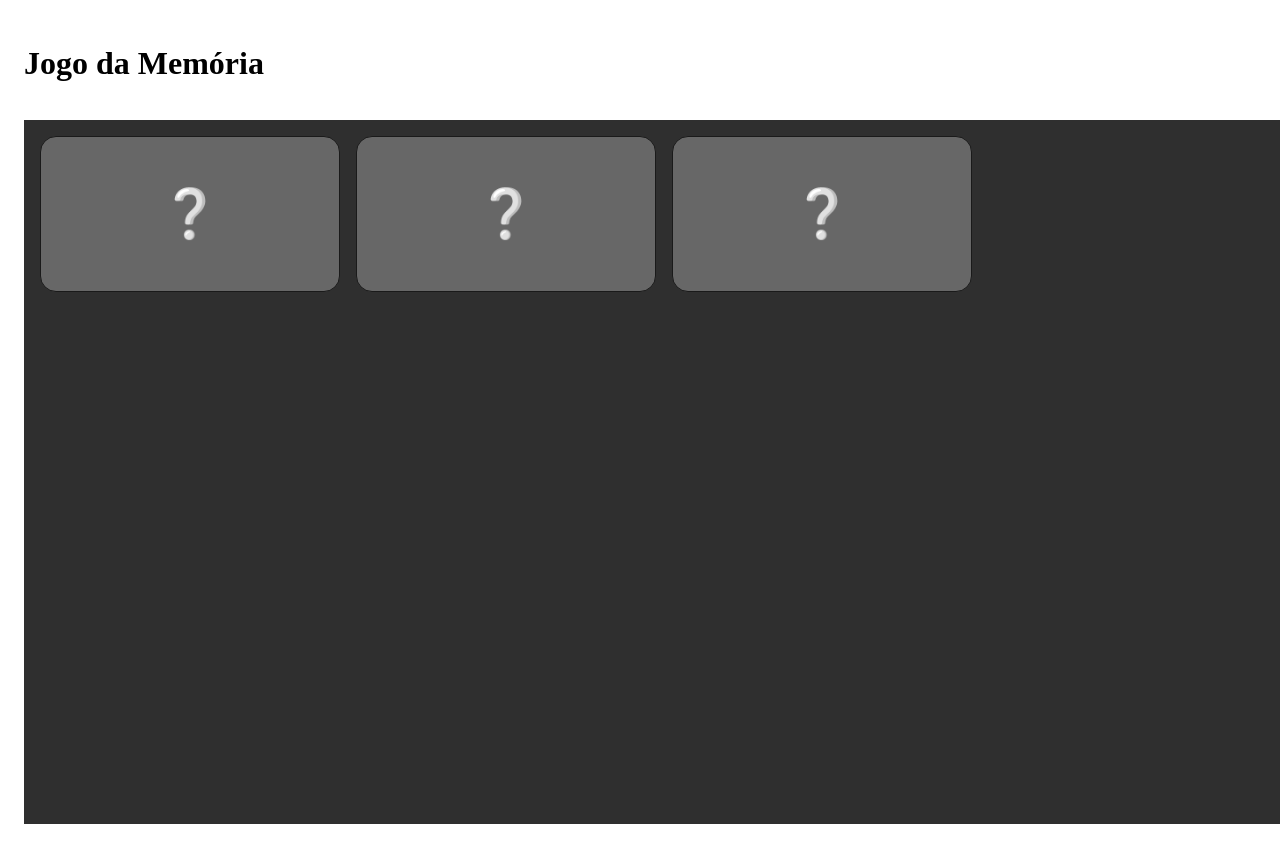
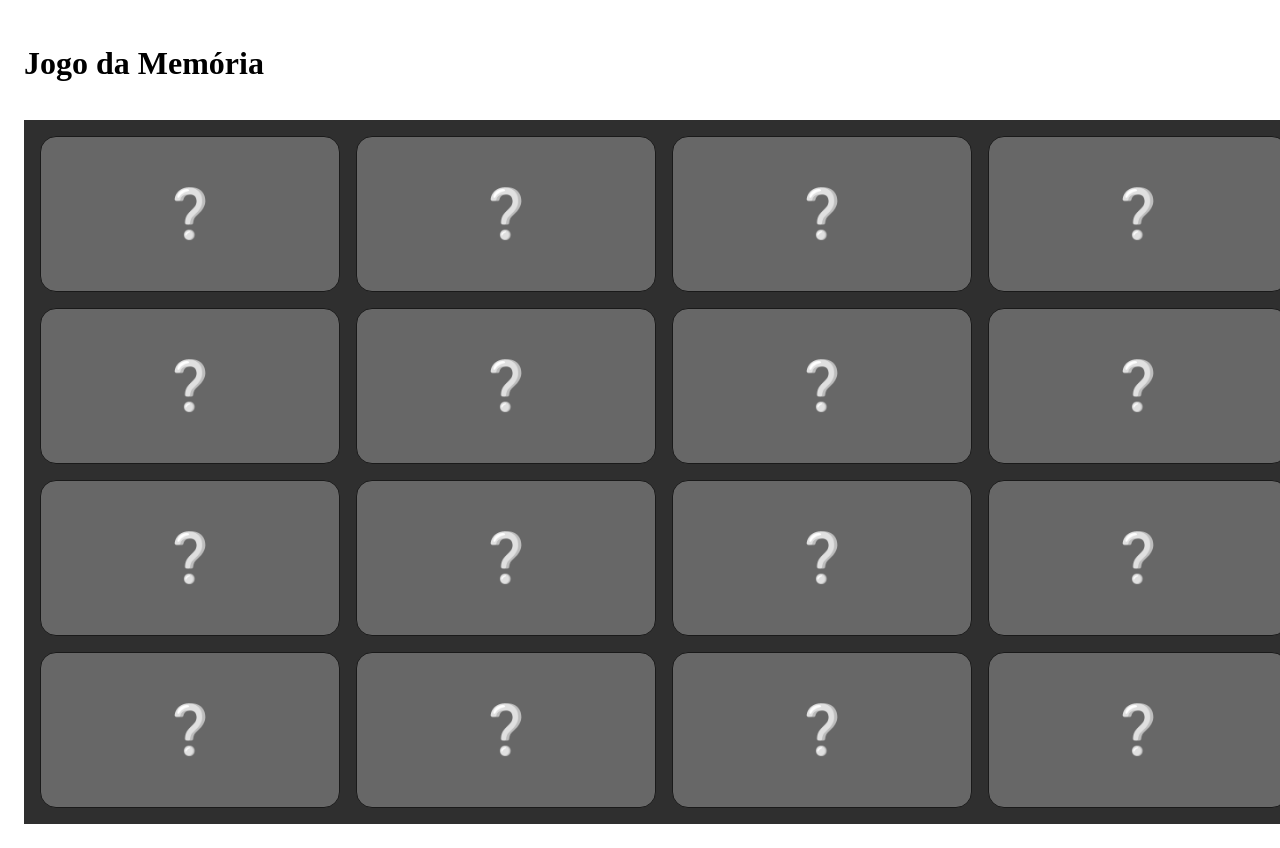
Before and after one commit to sergiocabral/Sample.JavaScript.React.MemoGame, a React app: page / in a window 1280 px wide. Shown: the top 848 px of the page. Built offline with nearby package versions, Linux system fonts and the light colour scheme; the HTML template or start-up script is replaced by a standard one.

Commit message:
Renderização de Listas (Arrays)

```diff
--- a/src/components/Board.jsx
+++ b/src/components/Board.jsx
@@ -1,12 +1,15 @@
 import React from "react";
 import { Card } from "./Card.jsx";
+
+const icons = [
+  '😺', '🐶', '🤖', '🪲',
+  '🤡', '🐔', '💀', '🐋',
+]
 
 export function Board() {
   return (
     <div style={style}>
-      <Card>😺</Card>
-      <Card>🐶</Card>
-      <Card>🤖</Card>
+      {[...icons, ...icons].map((icon, index) => <Card key={index}>{icon}</Card>)}
     </div>
   )
 }
```
